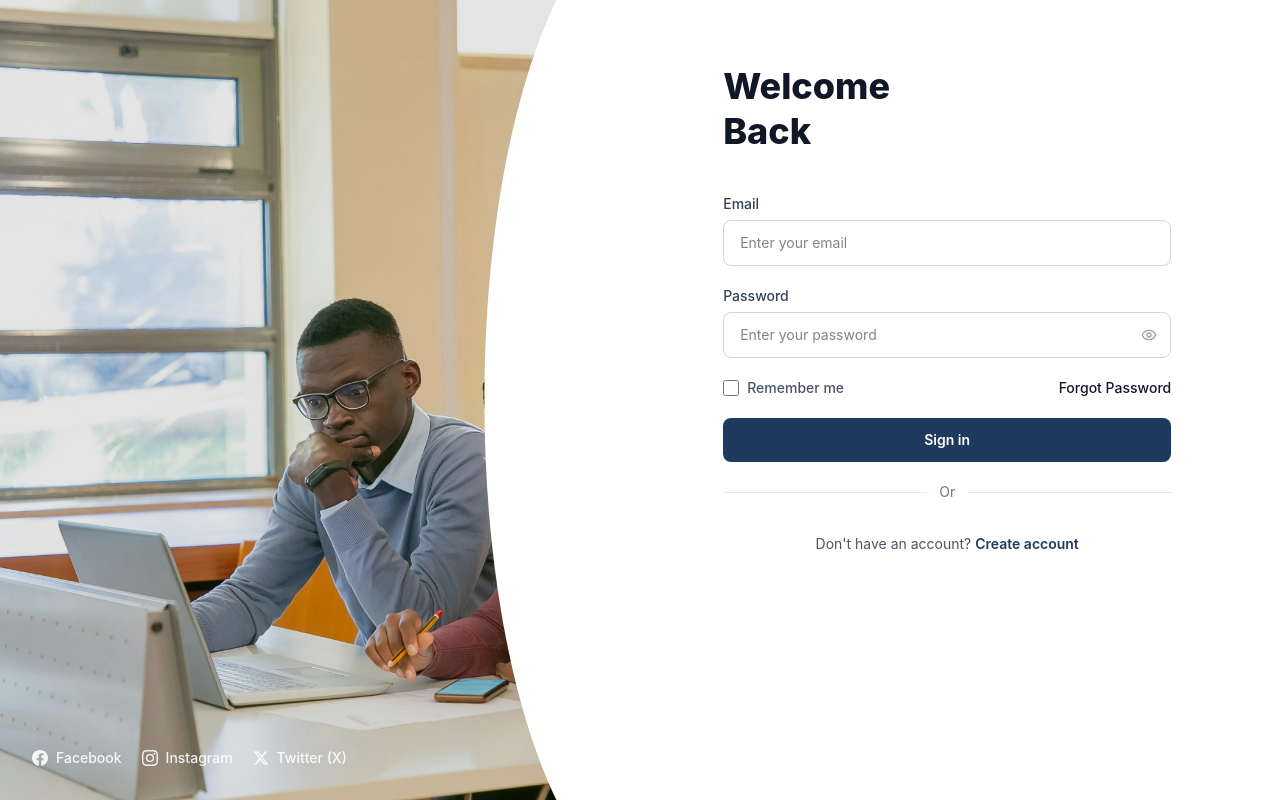
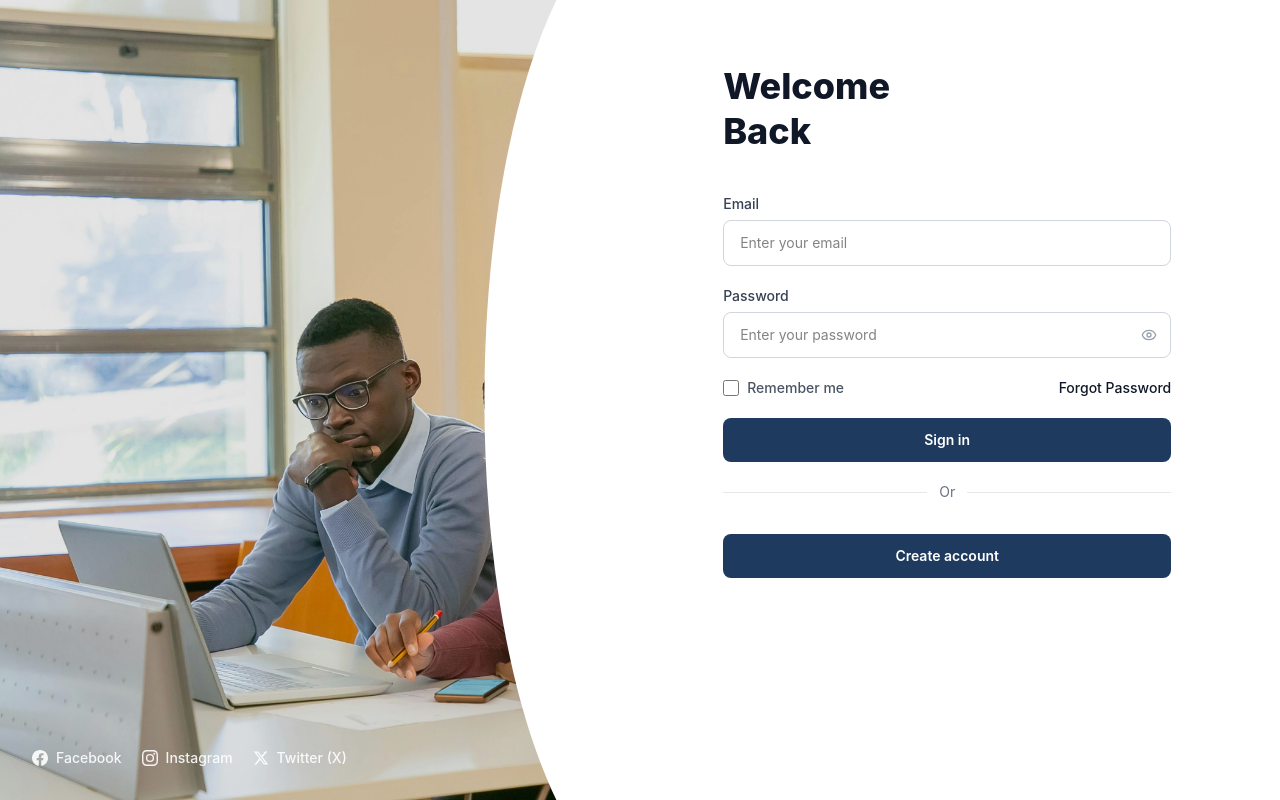
Before and after one commit to fyp-academic/Student-frontend, a React (Vite) app: page /login in a window 1280 px wide. Built offline with nearby package versions, Linux system fonts and the light colour scheme; no server answers.

Commit message:
fix: style Create account as a button matching Sign in

```diff
--- a/src/app/pages/auth/Login.tsx
+++ b/src/app/pages/auth/Login.tsx
@@ -249,12 +249,12 @@ export default function Login() {
             </form>
 
             {/* Create account */}
-            <p className="mt-8 text-center text-sm text-gray-600">
-              Don&apos;t have an account?{' '}
-              <Link to="/register" className="font-semibold text-[#1e3a5f] hover:text-[#152a45] transition-colors">
-                Create account
-              </Link>
-            </p>
+            <Link
+              to="/register"
+              className="mt-8 block w-full py-3 rounded-lg bg-[#1e3a5f] hover:bg-[#152a45] text-white text-center font-semibold text-sm transition-all"
+            >
+              Create account
+            </Link>
     </>
   );
 }
```
